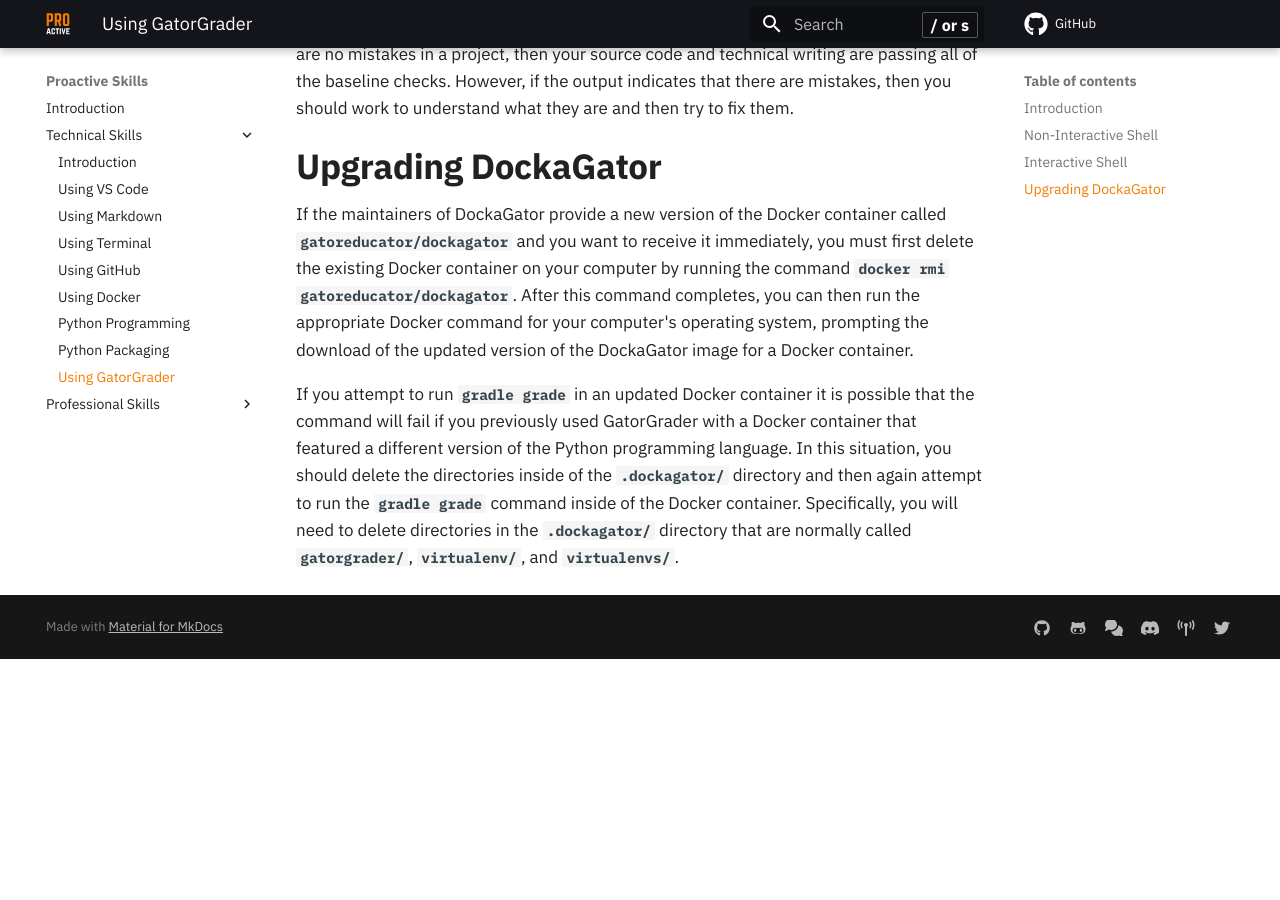
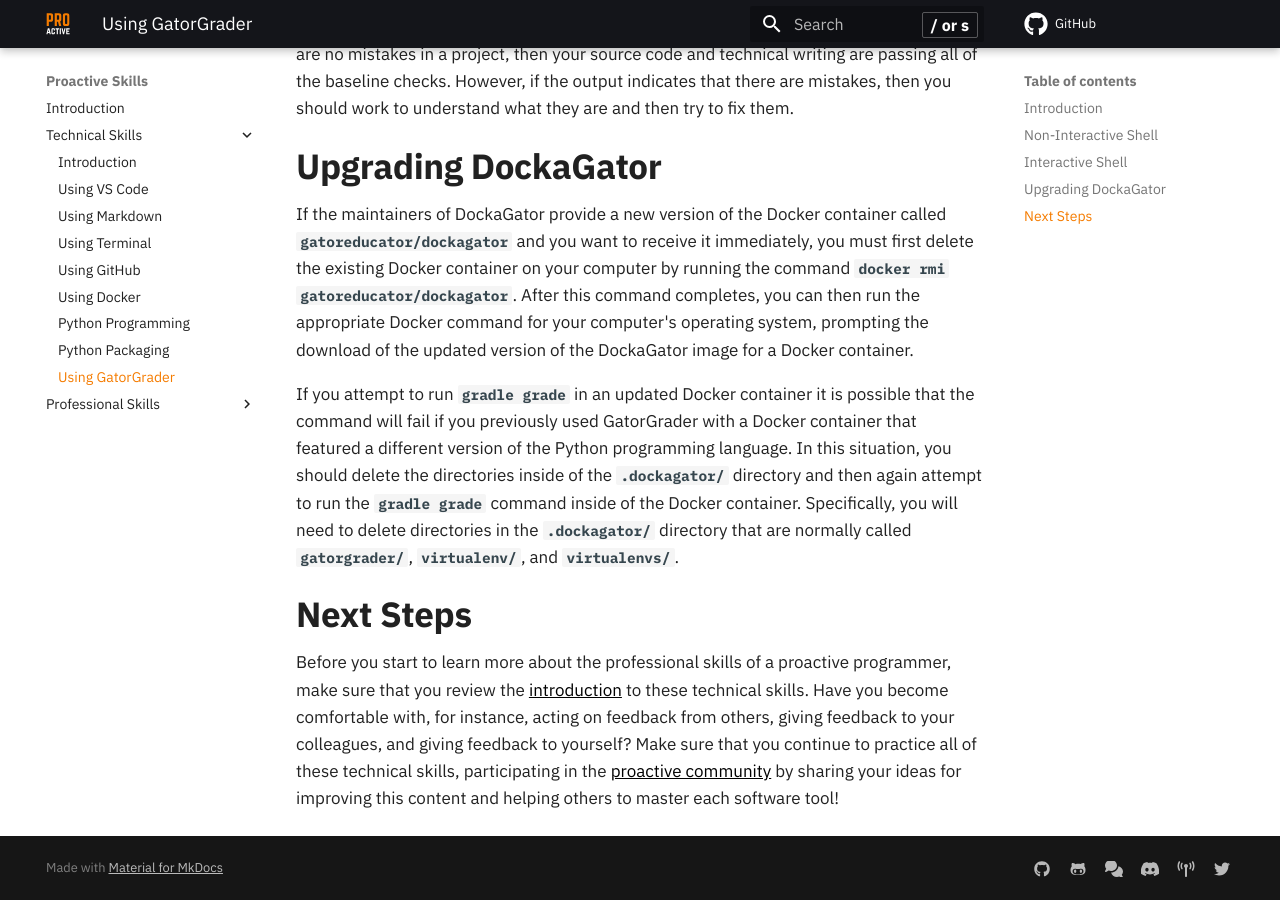
Before and after one commit to ProactiveProgrammers/www.proactiveprogrammers.com, an MkDocs documentation site: the page built from docs/proactive-skills/technical-skills/using-gatorgrader.md, in a window 1280 px wide and 900 px high, scrolled down 2354 px. Built offline with MkDocs 1.6.1 and Material for MkDocs 9.7.7, drawn with Linux system fonts in a browser that asks for light colours; comment, search, counter and statistics services are not loaded; before the commit the page ends 3013 px from its top, so only the background shows below that.

Commit message:
feat: Add the next steps to the using-gatorgrader.

```diff
--- a/docs/proactive-skills/technical-skills/using-gatorgrader.md
+++ b/docs/proactive-skills/technical-skills/using-gatorgrader.md
@@ -154,3 +154,16 @@
 command inside of the Docker container. Specifically, you will need to delete
 directories in the `.dockagator/` directory that are normally called
 `gatorgrader/`, `virtualenv/`, and `virtualenvs/`.
+
+## Next Steps
+
+Before you start to learn more about the professional skills of a proactive
+programmer, make sure that you review the
+[introduction](./introduction-technical-skills.md) to these technical skills.
+Have you become comfortable with, for instance, acting on feedback from others,
+giving feedback to your colleagues, and giving feedback to yourself? Make sure
+that you continue to practice all of these technical skills, participating in
+the [proactive
+community](../../../proactive-community/introduction-proactive-community/) by
+sharing your ideas for improving this content and helping others to master each
+software tool!
```
